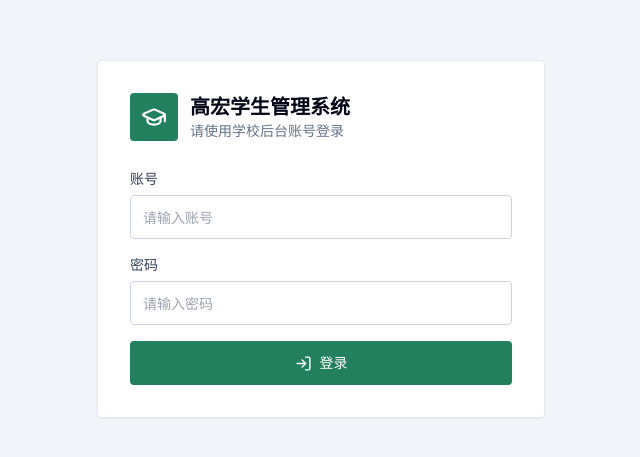
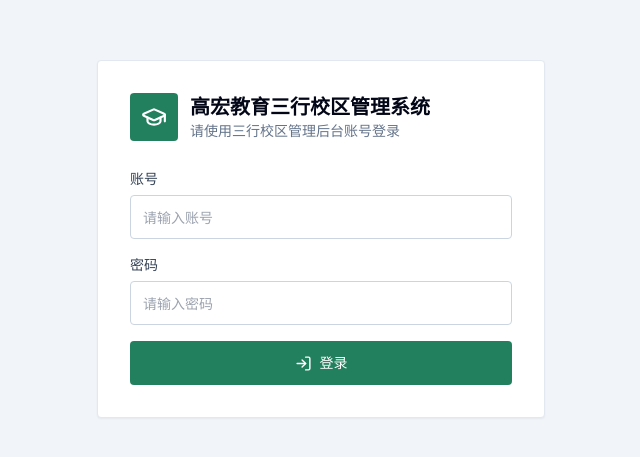
Before and after one commit to jsy137388016-a11y/gaohong-student-admin, a Next.js app: page /login in a window 1280 px wide. Shown: the part 161-618 px from the top of the page, without its empty margins (319-959 px from the left). Built offline with nearby package versions, Linux system fonts and the light colour scheme.

Commit message:
chore: rename system branding to gaohong sanhang campus

```diff
--- a/src/app/layout.tsx
+++ b/src/app/layout.tsx
@@ -2,8 +2,8 @@ import type { Metadata } from "next";
 import "./globals.css";
 
 export const metadata: Metadata = {
-  title: "高宏学生管理系统",
-  description: "艺考文补机构学生管理后台"
+  title: "高宏教育三行校区管理系统",
+  description: "高宏教育三行校区管理系统"
 };
 
 export default function RootLayout({ children }: { children: React.ReactNode }) {
--- a/src/app/login/page.tsx
+++ b/src/app/login/page.tsx
@@ -15,8 +15,8 @@ export default function LoginPage() {
             <GraduationCap size={26} />
           </div>
           <div>
-            <h1 className="text-xl font-semibold text-slate-950">高宏学生管理系统</h1>
-            <p className="text-sm text-slate-500">请使用学校后台账号登录</p>
+            <h1 className="text-xl font-semibold text-slate-950">高宏教育三行校区管理系统</h1>
+            <p className="text-sm text-slate-500">请使用三行校区管理后台账号登录</p>
           </div>
         </div>
 
--- a/src/components/dashboard-layout.tsx
+++ b/src/components/dashboard-layout.tsx
@@ -30,8 +30,8 @@ export function DashboardLayout({
             <GraduationCap size={22} />
           </div>
           <div>
-            <div className="text-base font-semibold text-slate-950">高宏学生管理系统</div>
-            <div className="text-xs text-slate-500">学校运营管理平台</div>
+            <div className="text-base font-semibold text-slate-950">高宏教育三行校区管理系统</div>
+            <div className="text-xs text-slate-500">三行校区管理平台</div>
           </div>
         </div>
         <MainNav modules={modules} />
@@ -40,10 +40,10 @@ export function DashboardLayout({
       <div className="lg:pl-64">
         <header className="sticky top-0 z-20 flex h-16 items-center justify-between border-b border-slate-200 bg-white/95 px-4 shadow-sm backdrop-blur lg:px-8">
           <div className="lg:hidden">
-            <div className="text-base font-semibold text-slate-950">高宏学生管理系统</div>
-            <div className="text-xs text-slate-500">学校运营管理平台</div>
+            <div className="text-base font-semibold text-slate-950">高宏教育三行校区管理系统</div>
+            <div className="text-xs text-slate-500">三行校区管理平台</div>
           </div>
-          <div className="hidden text-sm text-slate-500 lg:block">艺考文补机构学生管理后台</div>
+          <div className="hidden text-sm text-slate-500 lg:block">高宏教育三行校区管理系统</div>
           <div className="flex items-center gap-4">
             <div className="text-right">
               <div className="text-sm font-medium text-slate-900">{user.name}</div>
```
Also changed, not shown: 2 other files (tests, documents, lock files or other folders).
